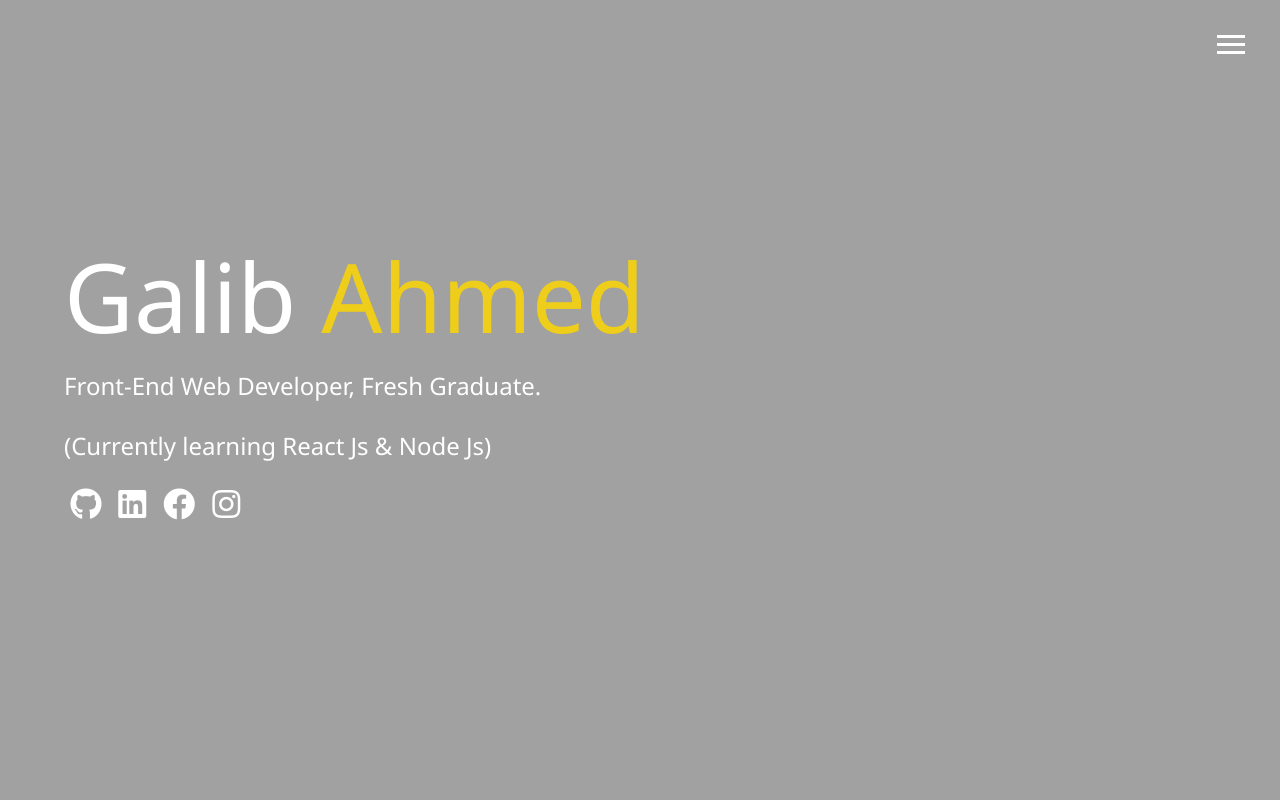
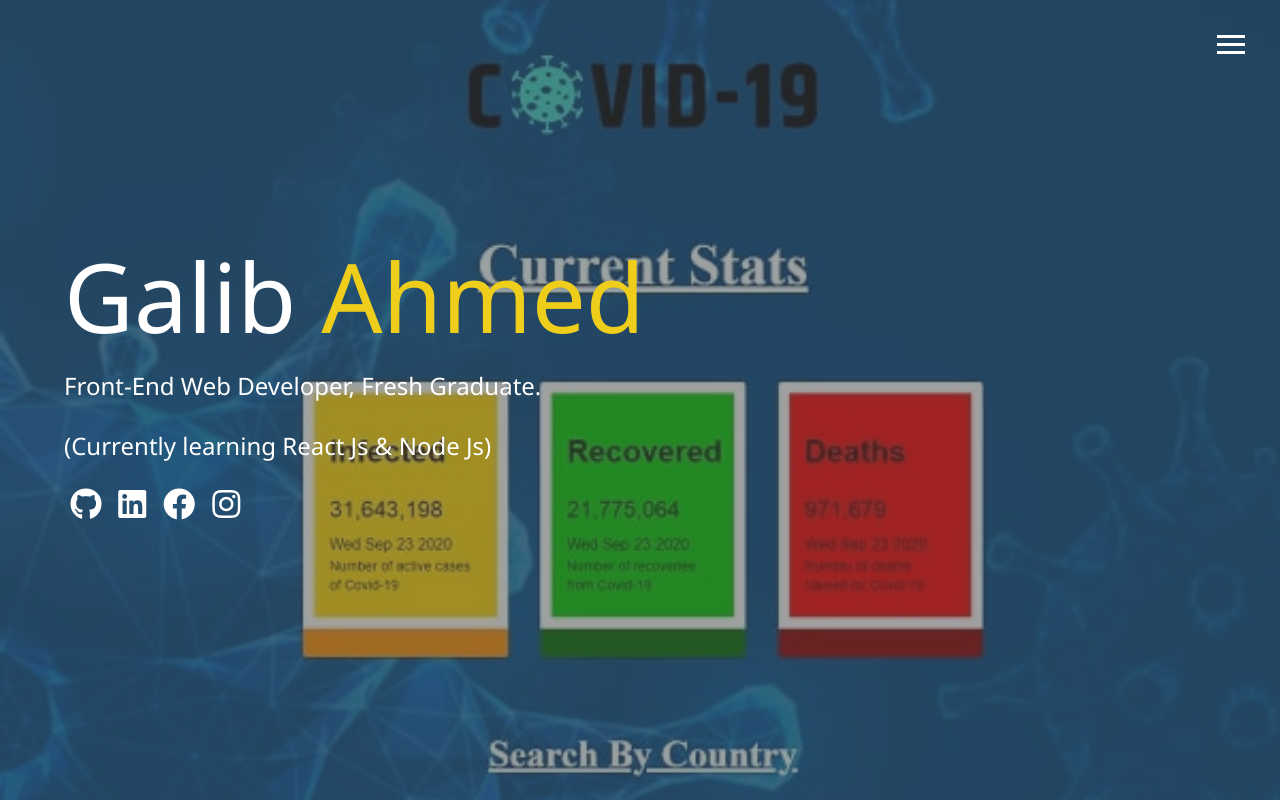
Before and after one commit to turj00/Galib-Ahmed, a plain HTML site: page index.html in a window 1280 px wide. Drawn offline with Linux system fonts and the light colour scheme.

Commit message:
Update main.css

```diff
--- a/css/main.css
+++ b/css/main.css
@@ -180,7 +180,7 @@ body {
 }
 
 body#bg-img {
-  background: url(/dist/image/projects/project1.jpg);
+  background: url(/image/projects/project1.jpg);
   background-attachment: fixed;
   background-size: cover;
 }
```
